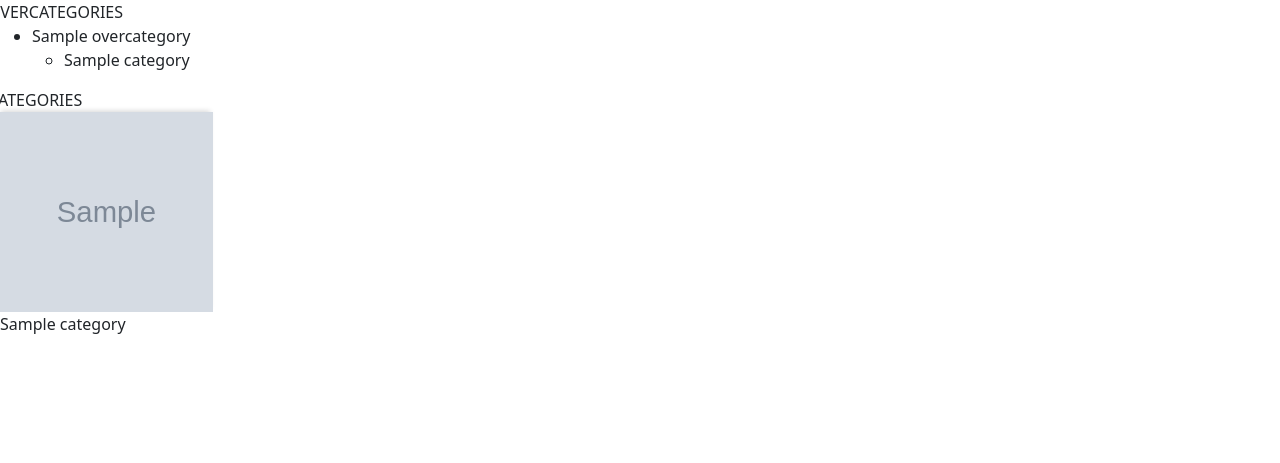
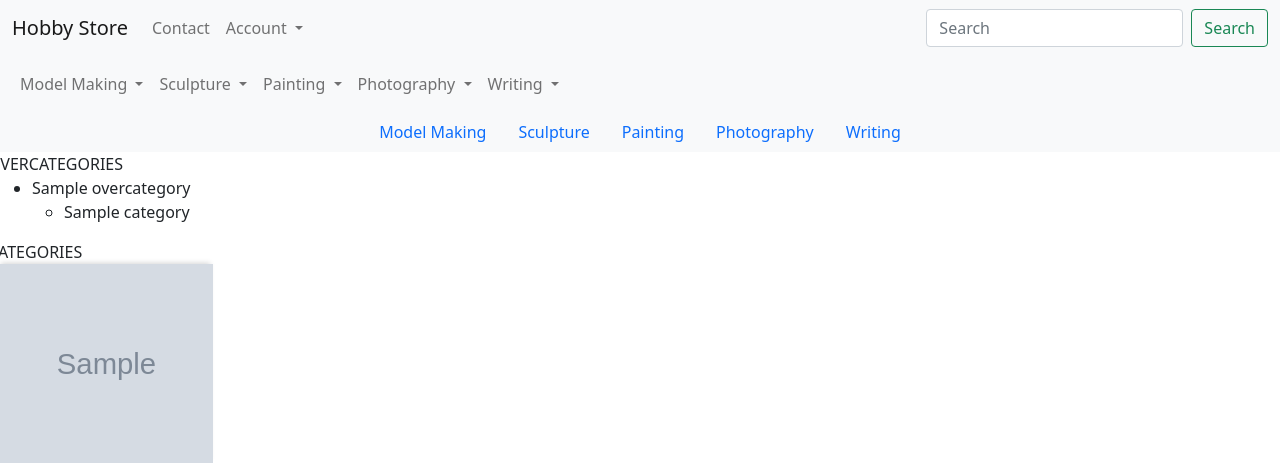
Before and after one commit to DorotaChroboczek/Hobby_Store, a Django app: page / in a window 1280 px wide. Shown: the top 463 px of the page. Run offline with Django 3.2, Linux system fonts and the light colour scheme; tables that the repository leaves empty hold one stand-in row (values such as "Sample post"); grey boxes marked "Sample" are stand-in pictures.

Commit message:
in_progress: nav

```diff
--- a/store/templates/main.html
+++ b/store/templates/main.html
@@ -12,6 +12,123 @@
 </head>
 <body>
 
+    <nav class="navbar navbar-expand-lg navbar-light bg-light">
+      <div class="container-fluid">
+        <a class="navbar-brand" href="#">Hobby Store</a>
+        <button class="navbar-toggler" type="button" data-bs-toggle="collapse" data-bs-target="#navbarSupportedContent" aria-controls="navbarSupportedContent" aria-expanded="false" aria-label="Toggle navigation">
+          <span class="navbar-toggler-icon"></span>
+        </button>
+        <div class="collapse navbar-collapse" id="navbarSupportedContent">
+          <ul class="navbar-nav me-auto mb-2 mb-lg-0">
+            <li class="nav-item">
+              <a class="nav-link" href="#">Contact</a>
+            </li>
+            <li class="nav-item dropdown">
+              <a class="nav-link dropdown-toggle" href="#" id="navbarDropdown" role="button" data-bs-toggle="dropdown" aria-expanded="false">
+                Account
+              </a>
+              <ul class="dropdown-menu" aria-labelledby="navbarDropdown">
+                <li><a class="dropdown-item" href="#">Sign Up</a></li>
+                <li><a class="dropdown-item" href="#">Log in</a></li>
+                <li><hr class="dropdown-divider"></li>
+                <li><a class="dropdown-item" href="#">Something else here</a></li>
+              </ul>
+            </li>
+          </ul>
+          <form class="d-flex">
+            <input class="form-control me-2" type="search" placeholder="Search" aria-label="Search">
+            <button class="btn btn-outline-success" type="submit">Search</button>
+          </form>
+        </div>
+      </div>
+    </nav>
+
+
+    <nav class="navbar navbar-expand-lg navbar-light bg-light">
+      <div class="container-fluid">
+        <div class="collapse navbar-collapse" id="navbarSupportedContent">
+          <ul class="navbar-nav me-auto mb-2 mb-lg-0">
+            <li class="nav-item dropdown">
+              <a class="nav-link dropdown-toggle" href="#" id="navbarDropdown" role="button" data-bs-toggle="dropdown" aria-expanded="false">
+                Model Making
+              </a>
+              <ul class="dropdown-menu" aria-labelledby="navbarDropdown">
+                <li><a class="dropdown-item" href="#">Sign Up</a></li>
+                <li><a class="dropdown-item" href="#">Log in</a></li>
+                <li><hr class="dropdown-divider"></li>
+                <li><a class="dropdown-item" href="#">Something else here</a></li>
+              </ul>
+            </li>
+            <li class="nav-item dropdown">
+              <a class="nav-link dropdown-toggle" href="#" id="navbarDropdown" role="button" data-bs-toggle="dropdown" aria-expanded="false">
+                  Sculpture
+              </a>
+              <ul class="dropdown-menu" aria-labelledby="navbarDropdown">
+                <li><a class="dropdown-item" href="#">Sign Up</a></li>
+                <li><a class="dropdown-item" href="#">Log in</a></li>
+                <li><hr class="dropdown-divider"></li>
+                <li><a class="dropdown-item" href="#">Something else here</a></li>
+              </ul>
+            </li>
+            <li class="nav-item dropdown">
+              <a class="nav-link dropdown-toggle" href="#" id="navbarDropdown" role="button" data-bs-toggle="dropdown" aria-expanded="false">
+                Painting
+              </a>
+              <ul class="dropdown-menu" aria-labelledby="navbarDropdown">
+                <li><a class="dropdown-item" href="#">Sign Up</a></li>
+                <li><a class="dropdown-item" href="#">Log in</a></li>
+                <li><hr class="dropdown-divider"></li>
+                <li><a class="dropdown-item" href="#">Something else here</a></li>
+              </ul>
+            </li>
+            <li class="nav-item dropdown">
+              <a class="nav-link dropdown-toggle" href="#" id="navbarDropdown" role="button" data-bs-toggle="dropdown" aria-expanded="false">
+                Photography
+              </a>
+              <ul class="dropdown-menu" aria-labelledby="navbarDropdown">
+                <li><a class="dropdown-item" href="#">Sign Up</a></li>
+                <li><a class="dropdown-item" href="#">Log in</a></li>
+                <li><hr class="dropdown-divider"></li>
+                <li><a class="dropdown-item" href="#">Something else here</a></li>
+              </ul>
+            </li>
+            <li class="nav-item dropdown">
+              <a class="nav-link dropdown-toggle" href="#" id="navbarDropdown" role="button" data-bs-toggle="dropdown" aria-expanded="false">
+                Writing
+              </a>
+              <ul class="dropdown-menu" aria-labelledby="navbarDropdown">
+                <li><a class="dropdown-item" href="#">Sign Up</a></li>
+                <li><a class="dropdown-item" href="#">Log in</a></li>
+                <li><hr class="dropdown-divider"></li>
+                <li><a class="dropdown-item" href="#">Something else here</a></li>
+              </ul>
+            </li>
+          </ul>
+        </div>
+      </div>
+    </nav>
+
+    <nav class="navbar-light bg-light">
+        <ul class="nav justify-content-center navbar-light bg-light">
+          <li class="nav-item">
+            <a class="nav-link" href="#">Model Making</a>
+          </li>
+          <li class="nav-item">
+            <a class="nav-link" href="#">Sculpture</a>
+          </li>
+          <li class="nav-item">
+            <a class="nav-link" href="#">Painting</a>
+          </li>
+          <li class="nav-item">
+            <a class="nav-link" href="#">Photography</a>
+          </li>
+          <li class="nav-item">
+            <a class="nav-link" href="#">Writing</a>
+          </li>
+        </ul>
+    </nav>
+
+
     {% block content %}
     {% endblock %}
 
```
